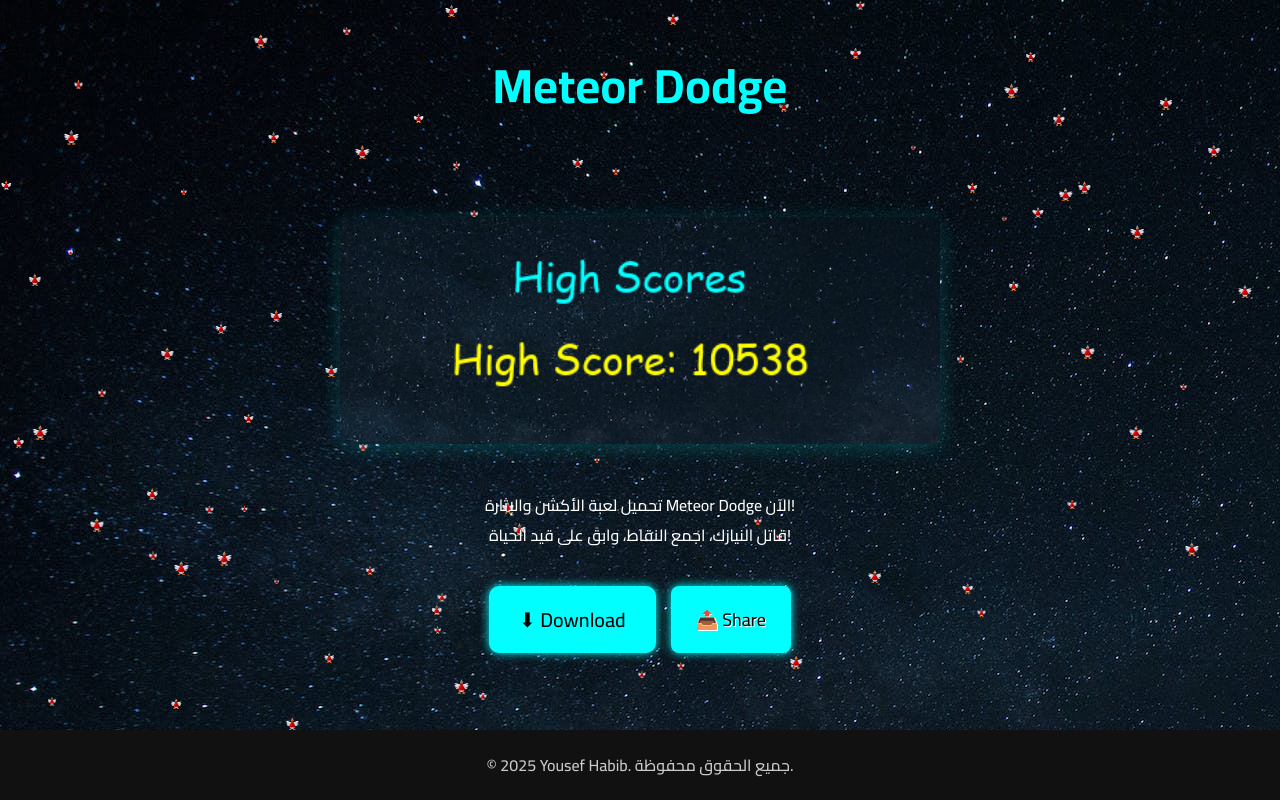
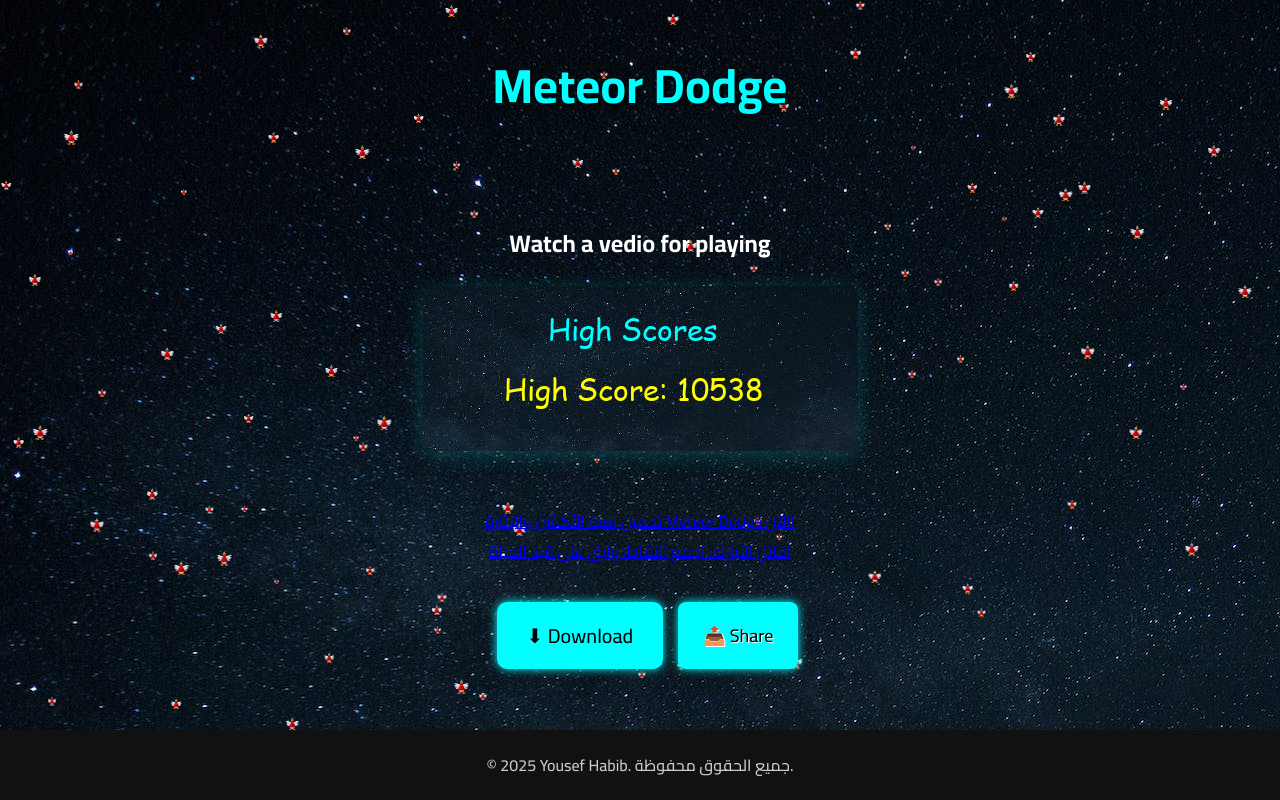
Before and after one commit to youse7abib/Games, a plain HTML site: page index.html in a window 1280 px wide. Drawn offline with Linux system fonts and the light colour scheme.

Commit message:
Update index.html

```diff
--- a/index.html
+++ b/index.html
@@ -190,6 +190,8 @@
         <h1>Meteor Dodge</h1>
     </header>
     <main>
+        <h2>Watch a vedio for playing</h2>
+        <a href="https://drive.google.com/file/d/1xmsQTurNCVoHdLQzApFnG2f4m9P2yoV9/view?usp=drivesdk" alt="vedio for playing">
         </video><img class="screenshot" src="highscore.png" alt="Game Screenshot" />
 
         <p>تحميل لعبة الأكشن والإثارة Meteor Dodge الآن!<br>قاتل النيازك، اجمع النقاط، وابقَ على قيد الحياة!</p>
```
